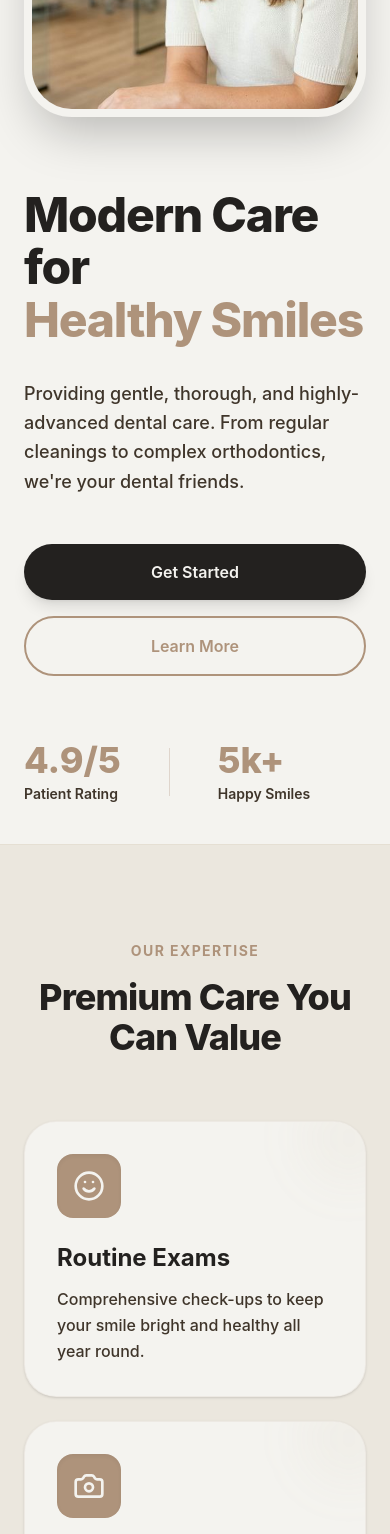
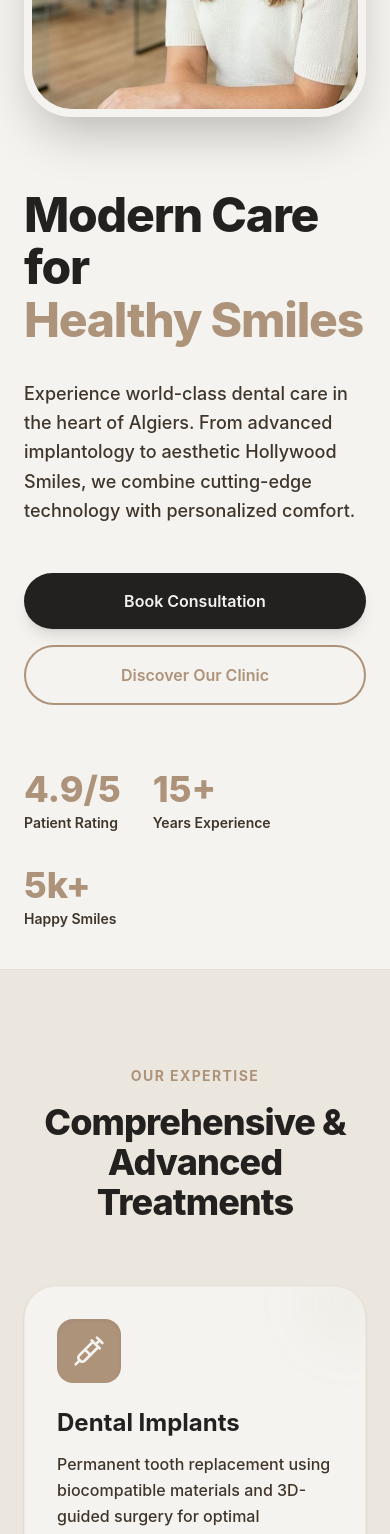
Before and after one commit to AsmaaMohamediDev/dental-center, a React (Vite) app: page / in a window 390 px wide. Shown: the part 432-1966 px from the top of the page. Built offline with nearby package versions, Linux system fonts and the light colour scheme.

Commit message:
refactor: map Hero and Services to dynamic data store

```diff
--- a/src/components/Hero.jsx
+++ b/src/components/Hero.jsx
@@ -1,42 +1,46 @@
 import React from "react";
+import { pageContent } from "../data/content";
 
 const Hero = () => {
+  const { title, highlight, subtitle, primaryButton, secondaryButton, stats } =
+    pageContent.hero;
+
   return (
     <section className="w-full min-h-[85vh] bg-cream flex flex-col-reverse md:flex-row items-center px-6 md:px-12 overflow-hidden relative">
       <div className="absolute top-[-100px] right-[-100px] w-[500px] h-[500px] bg-beige rounded-full blur-[100px] -z-10"></div>
 
       <div className="flex-1 flex flex-col justify-center gap-8 py-10 z-10 md:pr-10">
         <h1 className="text-5xl md:text-7xl font-extrabold text-ink leading-[1.1] tracking-tight">
-          Modern Care for <br />{" "}
-          <span className="text-primary">Healthy Smiles</span>
+          {title} <br /> <span className="text-primary">{highlight}</span>
         </h1>
         <p className="text-lg md:text-xl text-secondary max-w-xl leading-relaxed font-medium">
-          Providing gentle, thorough, and highly-advanced dental care. From
-          regular cleanings to complex orthodontics, we're your dental friends.
+          {subtitle}
         </p>
         <div className="flex flex-col sm:flex-row items-start sm:items-center gap-4 mt-4">
           <button className="bg-ink text-cream hover:bg-secondary transition-all font-semibold py-4 px-8 rounded-full shadow-lg hover:-translate-y-1 transform w-full sm:w-auto">
-            Get Started
+            {primaryButton}
           </button>
           <button className="bg-transparent border-2 border-primary text-primary hover:bg-primary/10 transition-all font-semibold py-4 px-8 rounded-full w-full sm:w-auto">
-            Learn More
+            {secondaryButton}
           </button>
         </div>
 
-        <div className="mt-8 flex gap-12 items-center">
-          <div>
-            <p className="text-4xl font-extrabold text-primary">4.9/5</p>
-            <p className="text-sm font-semibold text-secondary mt-1">
-              Patient Rating
-            </p>
-          </div>
-          <div className="w-px h-12 bg-primary/30"></div>
-          <div>
-            <p className="text-4xl font-extrabold text-primary">5k+</p>
-            <p className="text-sm font-semibold text-secondary mt-1">
-              Happy Smiles
-            </p>
-          </div>
+        <div className="mt-8 flex gap-8 items-center flex-wrap">
+          {stats.map((stat, idx) => (
+            <React.Fragment key={idx}>
+              <div>
+                <p className="text-4xl font-extrabold text-primary">
+                  {stat.value}
+                </p>
+                <p className="text-sm font-semibold text-secondary mt-1">
+                  {stat.label}
+                </p>
+              </div>
+              {idx < stats.length - 1 && (
+                <div className="hidden sm:block w-px h-12 bg-primary/30"></div>
+              )}
+            </React.Fragment>
+          ))}
         </div>
       </div>
 
--- a/src/components/Services.jsx
+++ b/src/components/Services.jsx
@@ -1,29 +1,9 @@
 import React from "react";
-import { Sparkles, Smile, ShieldCheck, Camera } from "lucide-react";
+import { pageContent } from "../data/content";
+import * as LucideIcons from "lucide-react";
 
 const Services = () => {
-  const serviceItems = [
-    {
-      title: "Routine Exams",
-      desc: "Comprehensive check-ups to keep your smile bright and healthy all year round.",
-      icon: <Smile className="w-8 h-8 text-cream" />,
-    },
-    {
-      title: "Digital Radiographs",
-      desc: "Advanced x-ray technology for accurate and low-radiation diagnostics.",
-      icon: <Camera className="w-8 h-8 text-cream" />,
-    },
-    {
-      title: "Teeth Whitening",
-      desc: "Professional whitening treatments to lift stains and enhance your confident smile.",
-      icon: <Sparkles className="w-8 h-8 text-cream" />,
-    },
-    {
-      title: "Preventative Care",
-      desc: "Sealants, fluoride, and deep cleanings to protect against future decay.",
-      icon: <ShieldCheck className="w-8 h-8 text-cream" />,
-    },
-  ];
+  const { sectionTitle, heading, items } = pageContent.services;
 
   return (
     <section
@@ -32,22 +12,24 @@ const Services = () => {
     >
       <div className="max-w-4xl mx-auto text-center mb-16">
         <h2 className="text-primary font-bold tracking-widest uppercase mb-4 text-sm">
-          Our Expertise
+          {sectionTitle}
         </h2>
         <h3 className="text-4xl md:text-5xl font-extrabold text-ink tracking-tight">
-          Premium Care You Can Value
+          {heading}
         </h3>
       </div>
 
       <div className="grid grid-cols-1 md:grid-cols-2 lg:grid-cols-4 gap-6 relative z-10">
-        {serviceItems.map((item, idx) => (
+        {items.map((item) => {
+          const IconComponent = LucideIcons[item.iconType] || LucideIcons.Smile;
+          return (
             <div
-            key={idx}
+              key={item.id}
               className="group p-8 rounded-[32px] bg-cream border border-primary/10 hover:border-primary/50 cursor-pointer shadow-sm hover:shadow-2xl hover:-translate-y-2 transition-all duration-300 relative overflow-hidden"
             >
               <div className="absolute -right-8 -top-8 w-24 h-24 bg-primary/5 rounded-full blur-xl group-hover:bg-primary/20 transition-all"></div>
               <div className="w-16 h-16 rounded-2xl bg-primary flex flex-col justify-center items-center mb-6 shadow-inner group-hover:bg-ink transition-colors relative z-10">
-              {item.icon}
+                <IconComponent className="w-8 h-8 text-cream" />
               </div>
               <h4 className="text-2xl font-bold text-ink mb-3 group-hover:text-primary transition-colors relative z-10">
                 {item.title}
@@ -56,7 +38,8 @@ const Services = () => {
                 {item.desc}
               </p>
             </div>
-        ))}
+          );
+        })}
       </div>
     </section>
   );
```
Lines whose indentation alone changed are shown as unchanged.
